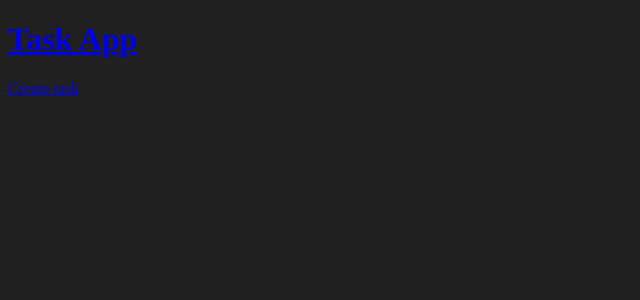
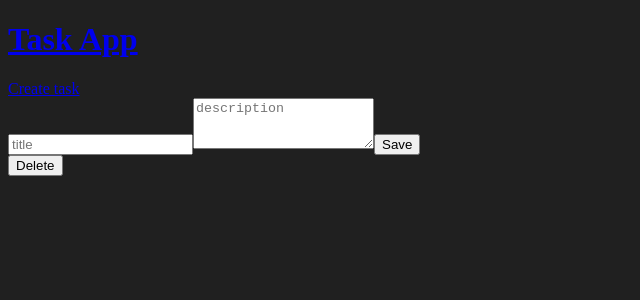
Before and after one commit to Dani6777/django-crud-react, a React (Vite) app in the folder client/: page /tasks/1 in a window 1280 px wide. Shown: the top 300 px of the page, without its empty margins (0-640 px from the left). Built offline with nearby package versions, Linux system fonts and the light colour scheme.

Commit message:
ADD delete task

```diff
--- a/client/src/App.jsx
+++ b/client/src/App.jsx
@@ -11,6 +11,7 @@ function App(){
       <Route path='/' element={<Navigate to='/tasks'/>}/>
       <Route path='/tasks' element={<TasksPage/>}/>
       <Route path='/tasks-create' element={<TasksFormPage/>}/>
+      <Route path='/tasks/:id' element={<TasksFormPage/>}/>
     </Routes>
     </BrowserRouter>
   )
--- a/client/src/api/tasks.api.js
+++ b/client/src/api/tasks.api.js
@@ -7,3 +7,5 @@ import axios from 'axios'
 export const getAllTasks =() => tasksApi.get('/')
 
 export const createTask = (task) => tasksApi.post('/', task)
+
+export  const deleteTask = (id) => tasksApi.delete(`/${id}`)
--- a/client/src/components/TasksCard.jsx
+++ b/client/src/components/TasksCard.jsx
@@ -1,7 +1,13 @@
 /* eslint-disable react/prop-types */
+import { useNavigate } from "react-router-dom"
+
 export function TasksCard( {tasks} ){
+
+    const navigate = useNavigate()
     return(
-        <div>
+        <div onClick={()=>{
+            navigate(`/tasks/${tasks.id}`)
+        }}>
         <h1>{tasks.title}</h1>
         <p>{tasks.description}</p>
     </div>
--- a/client/src/components/TasksList.jsx
+++ b/client/src/components/TasksList.jsx
@@ -1,24 +1,22 @@
-import { useEffect,useState } from "react"
-import {getAllTasks} from '../api/tasks.api'
+import { useEffect, useState } from "react"
+import { getAllTasks } from '../api/tasks.api'
 import { TasksCard } from "./TasksCard";
 
-export function TasksList(){
+export function TasksList() {
+    const [tasks, setTasks] = useState([]);
+    useEffect(() => {
 
-    const[tasks, setTasks] = useState([]);
-
-
-    useEffect(()=>{
-
-       async function loadTasks(){
+        async function loadTasks() {
             const res = await getAllTasks()
             setTasks(res.data)
         }
         loadTasks();
-    },[])
-    return <div>
-        {tasks.map(tasks =>(
-          <TasksCard key={tasks.id} tasks={tasks}/>
-        ))}
-    </div>;
-
+    }, [])
+    return (
+        <div>
+            {tasks.map(tasks => (
+                <TasksCard key={tasks.id} tasks={tasks} />
+            ))}
+        </div>
+    );
 }
--- a/client/src/pages/TasksFormPage.jsx
+++ b/client/src/pages/TasksFormPage.jsx
@@ -1,22 +1,32 @@
-import { createTask } from '../api/tasks.api'
-import {useForm} from 'react-hook-form'
-import {useNavigate} from 'react-router-dom'
+import { createTask, deleteTask } from '../api/tasks.api'
+import { useForm } from 'react-hook-form'
+import { useNavigate, useParams } from 'react-router-dom'
 
 export function TasksFormPage() {
 
-    const {register, handleSubmit, formState:{errors}} = useForm();
-    const  navigate = useNavigate();
-    const onSubmit = handleSubmit( async data => { await createTask( data ); navigate('/tasks');});
+    const { register, handleSubmit, formState: { errors } } = useForm();
+    const navigate = useNavigate();
+    const params = useParams();
+    const onSubmit = handleSubmit(async data => { await createTask(data); navigate('/tasks'); });
 
     return (
         <div>
             <form onSubmit={onSubmit}>
-                <input type='text' placeholder='title' {...register('title',{required:true})} />
+                <input type='text' placeholder='title' {...register('title', { required: true })} />
                 {errors.title && <span>this field is required</span>}
-                <textarea rows='3' placeholder='description' {...register('description',{required:true})}></textarea>
+                <textarea rows='3' placeholder='description' {...register('description', { required: true })}></textarea>
                 {errors.description && <span>this field is required</span>}
                 <button>Save</button>
             </form>
+            {
+                params.id && <button onClick={async()=>{
+                 const accepted = window.confirm('are you sure?')
+                 if(accepted){
+                   await deleteTask(params.id)
+                   navigate('/tasks');
+                 }
+                }}>Delete</button>
+            }
         </div>
     )
 }
```
Also changed, not shown: 1 other file (tests, documents, lock files or other folders).
